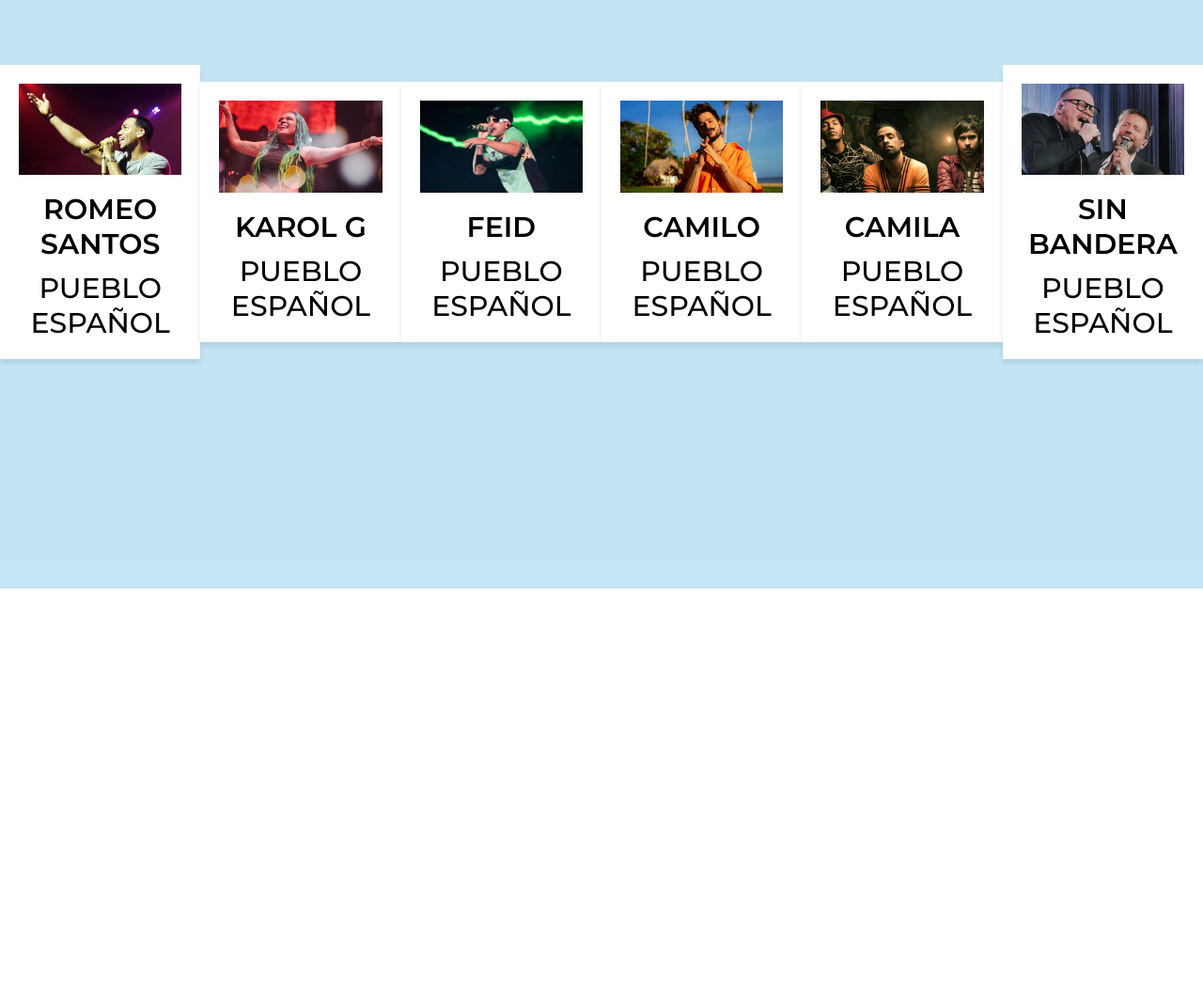
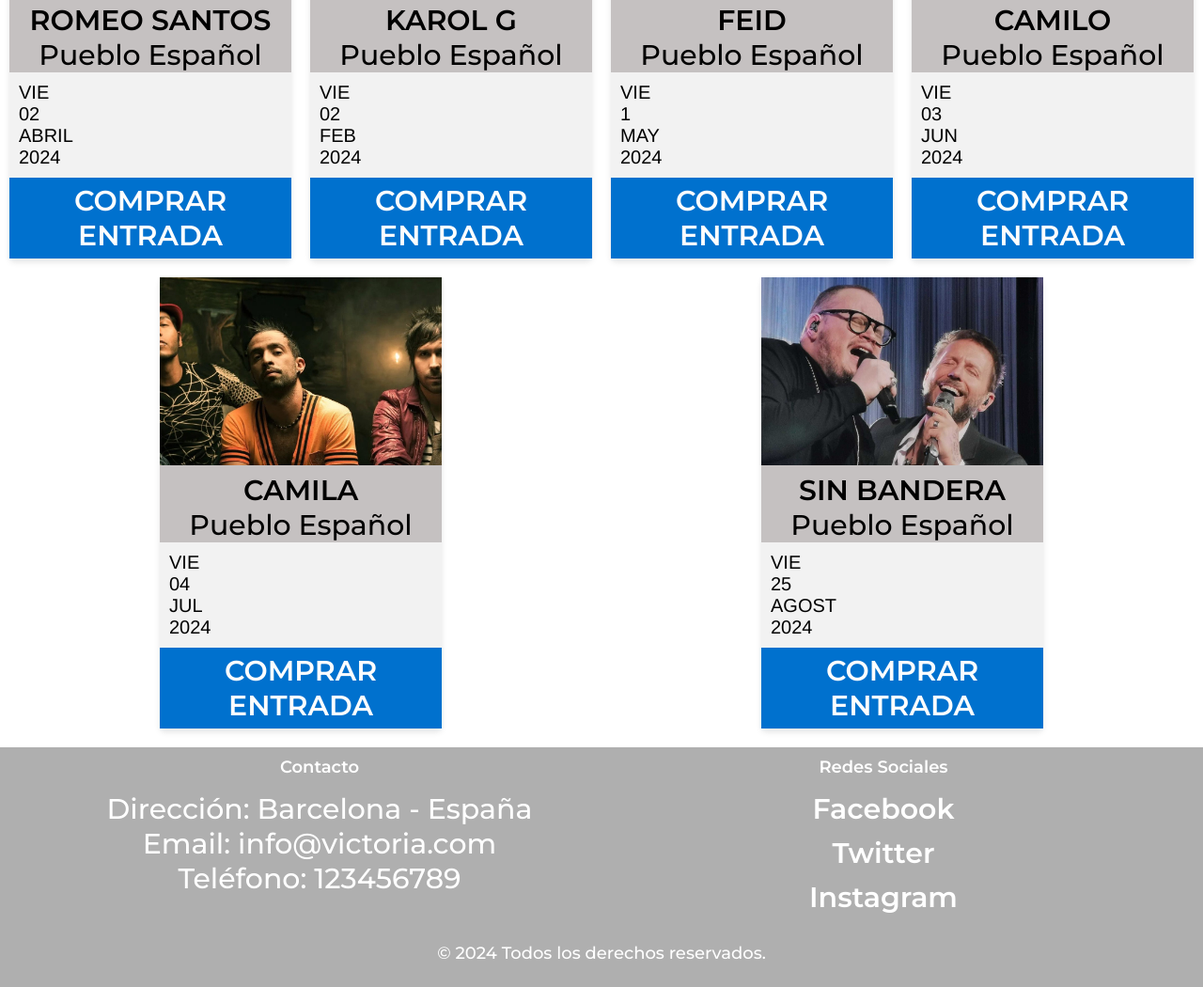
Before and after one commit to VictoriaCValdez/web-eventos_victoria, a plain HTML site: page index.html in a window 1280 px wide. Shown: the part 931-1981 px from the top of the page at 94% size. Before the commit the page ends 1557 px from the top, so only its background shows below. Drawn offline with nearby package versions, Linux system fonts and the light colour scheme.

Commit message:
Maqueta del proyecto.dbjson completa

```diff
--- a/index.html
+++ b/index.html
@@ -58,45 +58,122 @@
                 <img src="img/romeo.jpg" alt="romeosantos">
                 <div class="Contenido">
                     <h3>ROMEO SANTOS</h3>
-                    <p>PUEBLO ESPAÑOL</p>
+                    <p>Pueblo Español</p>
+                </div>
+                <div class="contenedor-fechas">
+                    <p>VIE</p>
+                    <p>02</p>
+                    <p>ABRIL 2024</p>
+
+                </div>
+                <div class="btn-comprar-entrada">
+                    <button>COMPRAR ENTRADA</button>
                 </div>
             </div>
             <div class="cards">
                 <img src="img/karol.jpg" alt="karolg">
                 <div class="Contenido">
                     <h3>KAROL G</h3>
-                        <p>PUEBLO ESPAÑOL</p>
+                    <p>Pueblo Español</p>
+                </div>
+                <div class="contenedor-fechas">
+                    <p>VIE</p>
+                    <p>02</p>
+                    <p>FEB 2024</p>
+
+                </div>
+                <div class="btn-comprar-entrada">
+                    <button>COMPRAR ENTRADA</button>
                 </div>
             </div>
             <div class="cards">
                 <img src="img/feid.webp" alt="feid">
                 <div class="Contenido">
                     <h3>FEID</h3>
-                            <p>PUEBLO ESPAÑOL</p>
+                    <p>Pueblo Español</p>
+                </div>
+                <div class="contenedor-fechas">
+                    <p>VIE</p>
+                    <p>1</p>
+                    <p>MAY 2024</p>
+
+                </div>
+                <div class="btn-comprar-entrada">
+                    <button>COMPRAR ENTRADA</button>
                 </div>
             </div>
             <div class="cards">
                 <img src="img/camilo-t.jpg" alt="camilo">
                 <div class="Contenido">
                     <h3>CAMILO</h3>
-                                <p>PUEBLO ESPAÑOL</p>
+                    <p>Pueblo Español</p>
+                </div>
+                <div class="contenedor-fechas">
+                    <p>VIE</p>
+                    <p>03</p>
+                    <p>JUN 2024</p>
+
+                </div>
+                <div class="btn-comprar-entrada">
+                    <button>COMPRAR ENTRADA</button>
                 </div>
             </div>
             <div class="cards">
                 <img src="img/camila.jpg" alt="camila">
                 <div class="Contenido">
                     <h3>CAMILA</h3>
-                                    <p>PUEBLO ESPAÑOL</p>
+                    <p>Pueblo Español</p>
+                </div>
+                <div class="contenedor-fechas">
+                    <p>VIE</p>
+                    <p>04</p>
+                    <p>JUL 2024</p>
+
+                </div>
+                <div class="btn-comprar-entrada">
+                    <button>COMPRAR ENTRADA</button>
                 </div>
             </div>
             <div class="cards">
                 <img src="img/SIN_BANDERA.jpg" alt="sinbandera">
                 <div class="Contenido">
                     <h3>SIN BANDERA</h3>
-                                        <p>PUEBLO ESPAÑOL</p>
+                    <p>Pueblo Español</p>
                 </div>
+                <div class="contenedor-fechas">
+                    <p>VIE</p>
+                    <p>25</p>
+                    <p>AGOST 2024</p>
 
+                </div>
+                <div class="btn-comprar-entrada">
+                    <button>COMPRAR ENTRADA</button>
+                </div>
+            </div>
     </section>
+    <footer>
+        <div class="container">
+          <div class="footer-content">
+            <div class="contact-info">
+              <h3>Contacto</h3>
+              <p>Dirección: Barcelona - España</p>
+              <p>Email: info@victoria.com</p>
+              <p>Teléfono: 123456789</p>
+            </div>
+            <div class="social-links">
+              <h3>Redes Sociales</h3>
+              <ul>
+                <li><a href="#" target="_blank">Facebook</a></li>
+                <li><a href="#" target="_blank">Twitter</a></li>
+                <li><a href="#" target="_blank">Instagram</a></li>
+              </ul>
+            </div>
+          </div>
+          <div class="copyright">
+            <p>&copy; 2024 Todos los derechos reservados.</p>
+          </div>
+        </div>
+      </footer>
 </body>
 
 </html>
--- a/style.css
+++ b/style.css
@@ -95,33 +95,31 @@
 }
 
 .btn-azul {
-    margin: 1%;
+    margin: 8px;
     font-weight: 10;
     color: #ffffff;
     padding: 3px 8px;
     background: #0071CE;
     border: none;
-    border-radius: 10px;
+    border-radius: 5px;
     cursor: pointer;
     width: auto;
 }
 
 .search-container {
-    padding: 20px 20px;
-    background-color: #8686864d;
+    padding: 10px 10px;
+    background-color: #8f8f8f4d;
     color: #fffdfd;
     border: none;
-    border-radius: 8px;
-    cursor: pointer;
+    border-radius: 1px;
     font-size: 16px;
-    margin: 6px;
+    margin: 1px;
     transition: background-color 0.3s ease;
-}
-.search-container {
     display: flex;
     justify-content: center;
     align-items: center;
 }
+
 
 .category-button {
     padding: 20px 20px;
@@ -190,30 +188,120 @@
 
 .contenedor-cards {
     display: flex;
-    justify-content: center;
     align-items: center;
-    height: 100vh;
-    background-color: #37a5d84b;
+    flex-wrap: wrap;
+    flex-direction: row;
+    justify-content: space-around;
+    margin-top: 10px;
+    text-align: center;
 
   }
 
   .cards {
     width: 300px;
-    padding: 20px;
+    background-color: #ffffff;
     box-shadow: 0 4px 6px rgba(0, 0, 0, 0.1);
-    background-color: #ffffff;
-    text-align: center;
+    border-radius: 5px;
+    background-color: #c5c1c1;
+    margin-bottom: 20px;
   }
 
   .cards img {
     width: 100%;
-    height: auto;
+    height: 200px;
+    object-fit: cover;
   }
 
-.Contenido h3 {
-    margin: 10px 0;
+  .contenido {
+    padding: 10px;
+
   }
 
-.Contenido p {
+  .contenedor-fechas {
+    background-color: #f2f2f2;
+    padding: 10px;
+    text-align: left;
+
+  }
+
+  .contenedor-fechas p {
+    font-size: 20px;
+    width: 80px;
+    font-family:'Franklin Gothic Medium', 'Arial Narrow', Arial, sans-serif;
+  }
+
+  .btn-comprar-entrada {
+    background-color: #0071CE;
+    padding: 1px;
+    width: 2;
+    text-align: center;
+  }
+
+  .btn-comprar-entrada button {
+    background-color: #0071CE;
+    border: none;
+    color: #fdfdfd;
+    padding: 5px 5px;
+    text-transform: uppercase;
+    cursor: pointer;
+    font-weight: bold;
+  }
+
+
+footer {
+    background-color: #afafaf;
+    color: #fff;
+    padding: 10px 0;
+  }
+
+  .container {
+    max-width: 1200px;
+    margin: 0 auto;
+    text-align: center;
+  }
+
+
+  .footer-content {
+    display: flex;
+    justify-content: space-between;
+  }
+
+  .contact-info,
+  .social-links {
+    flex: 1;
+  }
+
+  .contact-info h3,
+  .social-links h3,
+  .copyright p {
+    font-size: 18px;
+    margin-bottom: 15px;
+  }
+
+
+  .social-links ul {
+    list-style: none;
+    padding: 0;
+  }
+
+  .social-links li {
+    margin-bottom: 10px;
+  }
+
+  .social-links a {
+    color: #fff;
+    text-decoration: none;
+    font-weight: bold;
+  }
+
+  .social-links a:hover {
+    text-decoration: underline;
+  }
+
+  .copyright {
+    margin-top: 20px;
+  }
+
+  p {
     margin: 0;
   }
```
Also changed, not shown: db.json (added, +40 -0 lines), script.js (added). Lines whose indentation alone changed are shown as unchanged.
